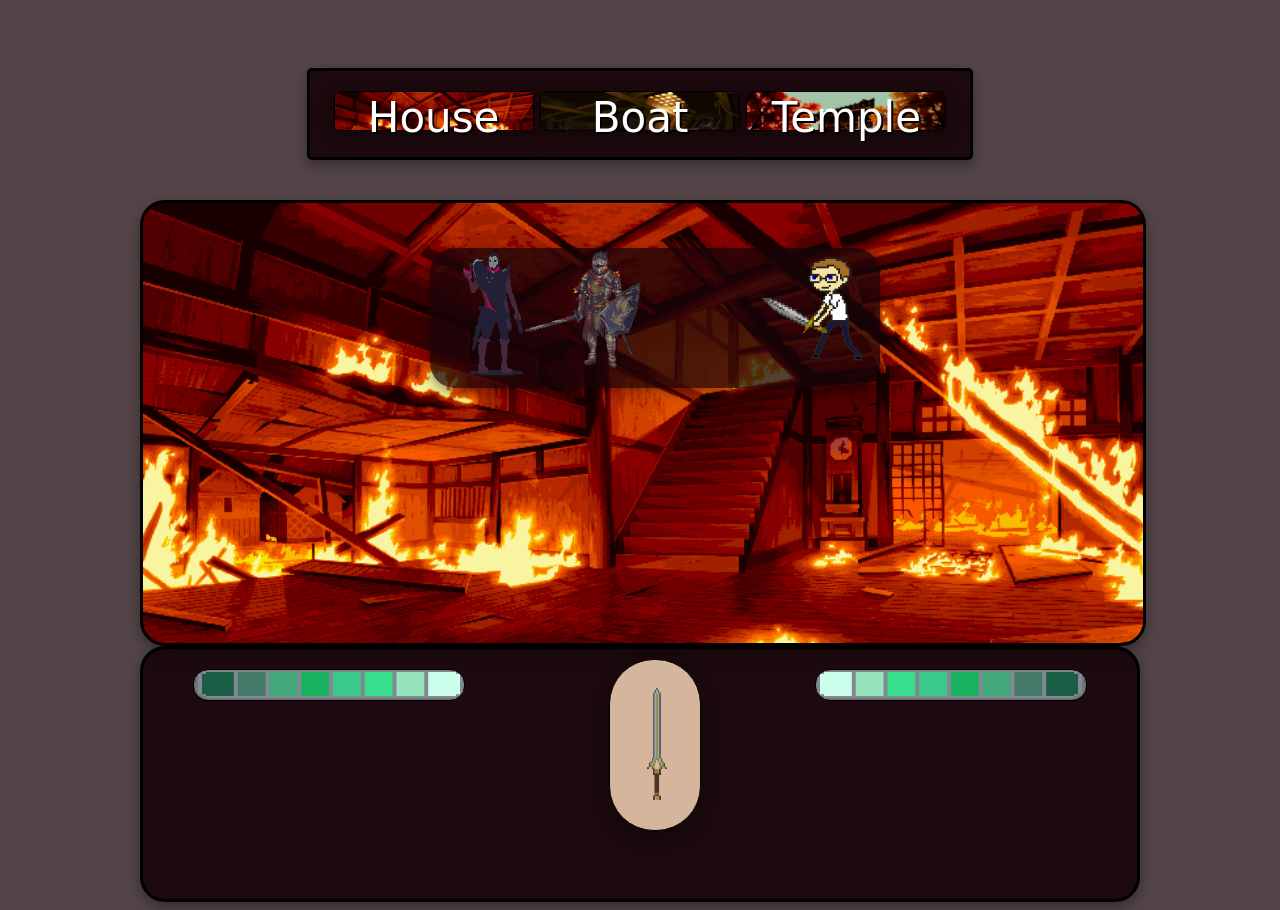
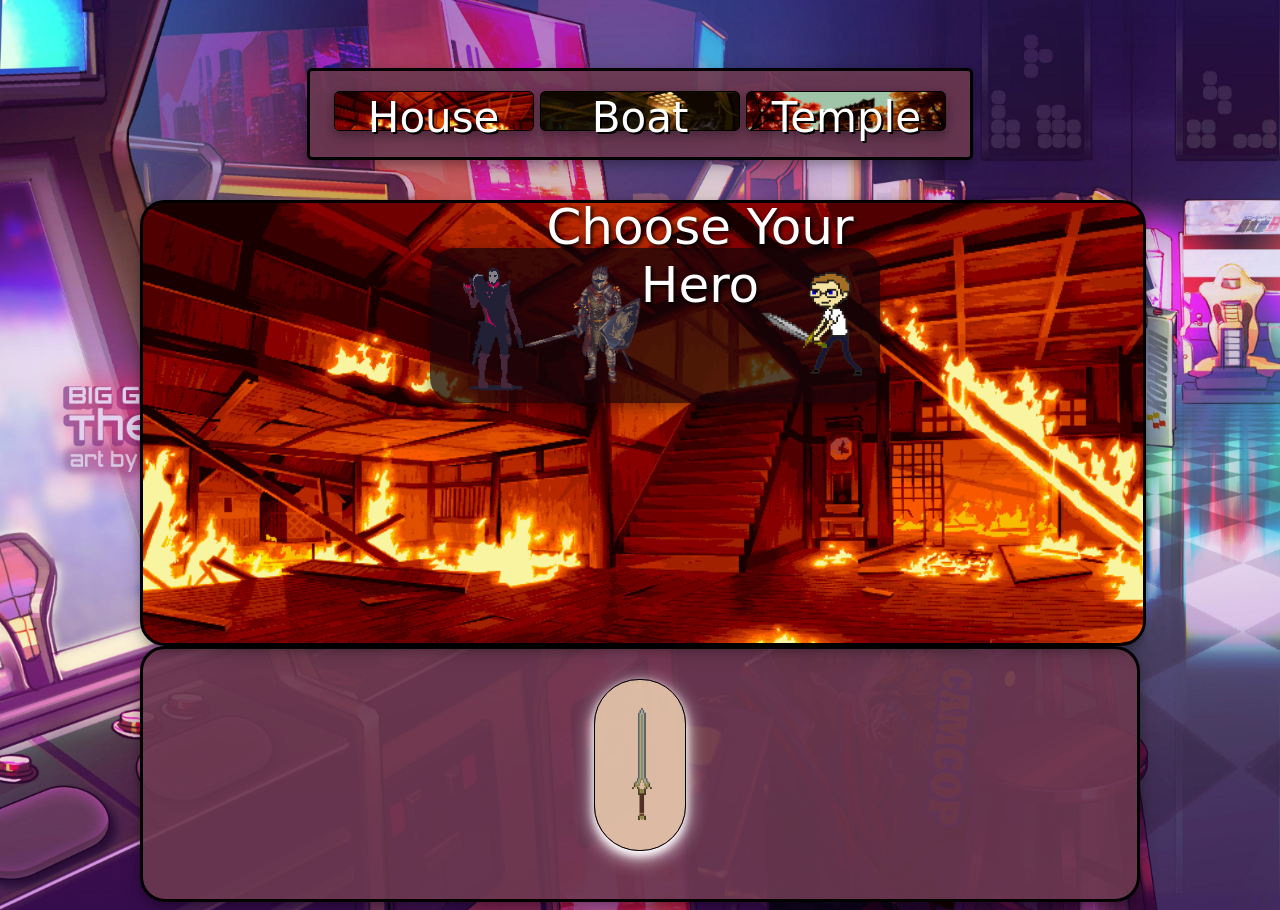
Before and after one commit to mtgeddes/rpg-game, a plain HTML site: page index.html in a window 1280 px wide. Drawn offline with nearby package versions, Linux system fonts and the light colour scheme; a web font is replaced by a local one.

Commit message:
Added more styling

```diff
--- a/assets/css/style.css
+++ b/assets/css/style.css
@@ -1,6 +1,8 @@
 
 body {
-    background-color: rgba(24, 5, 9, 0.74);
+    background-image: url("../images/backgroundimg.jpg");
+    background-repeat: no-repeat;
+    background-size: cover;
     color: white;
     font-family: 'East Sea Dokdo', cursive;
     font-size: 20px;
@@ -16,7 +18,7 @@ body {
     text-align: center;
     position: relative;
     top: 60px;
-    background-color:  rgba(24, 5, 9, 0.911);
+    background-color:  rgba(107,57,80, 0.911);
     max-width: 620px;
     padding: 20px;
     border: 3px solid black;
@@ -112,8 +114,16 @@ body {
     border-radius: 25px;
     font-size: 72px;
     text-align: center;
+    padding-top: 15px;
 }
 
+#instructions {
+    font-size: 50px;
+    position: absolute;
+    left: 90px;
+    top: -50px;
+    text-shadow: 2px 2px 4px #000000;
+}
 .box3 {
     position: relative;
     left: 600px;
@@ -132,7 +142,6 @@ body {
 }
 
 #herohealth {
-    background-image: url("../images/hpbar8.png");
     background-repeat: no-repeat;
     background-size: 100% 100%;
     position: relative;
@@ -143,11 +152,11 @@ body {
     height: 30px;
     float: left;
     border-radius: 15px;
-    border: 1px solid black;
+
 }
 
 #enemyhealth {
-    background-image: url("../images/hpbar8.png");
+
     background-repeat: no-repeat;
     transform: scaleX(-1);
     background-size: 100% 100%;
@@ -159,7 +168,7 @@ body {
     height: 30px;
     float: right;
     border-radius: 15px;
-    border: 1px solid black;
+
 }
 
 .attack {
@@ -173,15 +182,21 @@ body {
     width: 100%;
     height: 170px;
     position: relative;
-    left: 15px;
-    top: 10px;
-    box-shadow: 0 4px 8px 0 rgba(0, 0, 0, 0.2), 0 6px 20px 0 rgba(0, 0, 0, 0.19);
+    left: 0px;
+    top: 30px;
+    box-shadow: 0 4px 8px 0 white, 0 6px 20px 0 white;
     border-radius: 45px;
     border: 1px solid black;
+
+}
+
+.attack:hover {
+    background-color:  rgba(255, 207, 167, 0.911);
+    box-shadow: 0 4px 8px 0 black, 0 6px 20px 0 black;
 }
 
 .console {
-    background-color:  rgba(24, 5, 9, 0.911);
+    background-color:  rgba(107,57,80, 0.911);
     max-width: auto;
     border: 3px solid black;
     box-shadow: 0 4px 8px 0 rgba(0, 0, 0, 0.2), 0 6px 20px 0 rgba(0, 0, 0, 0.19);
--- a/assets/javascript/game.js
+++ b/assets/javascript/game.js
@@ -6,9 +6,9 @@ $(document).ready(function() {
     var p4 = {hp: 160, ap: 6, cAp: 8};
 
     //Holds picks
-    var hero = []
-    var enemy = []
-    var kills = []
+    var hero = [];
+    var enemy = [];
+    var kills = [];
 
     //Updates enemy health bar depending on health left.
     var checkEnemyHp = function () {
@@ -24,7 +24,7 @@ $(document).ready(function() {
         else if (enemy[0].hp <= 40 && enemy[0].hp >= 0) {
             $("#enemyhealth").css({"background-image": 'url("assets/images/hpbar1.png")', "transform": "scaleX(-1)"});
         }
-    }
+    };
 
     //Updates user health bar depending on health left.
     var checkUserHp = function () {
@@ -40,49 +40,49 @@ $(document).ready(function() {
         else if (hero[0].hp <= 40 && hero[0].hp >= 0) {
             $("#herohealth").css({"background-image": 'url("assets/images/hpbar1.png")'});
         }
-    }
+    };
 
     //Attack function to cause characters to fight
     var attack = function () {
         enemy[0].hp = enemy[0].hp - hero[0].ap;
         hero[0].hp = hero[0].hp - enemy[0].cAp;
-        hero[0].ap = hero[0].ap + 6
+        hero[0].ap = hero[0].ap + 6;
         checkEnemyHp();
         checkUserHp();
-    }
+    };
 
     //Click to make characters fight
     $(".attack").click(function() {
         if (hero[0].hp <= 0) {
-            $(".box2").text("You lose!")
+            $(".box2").text("You lose!")  ;
         }
         else if (kills.length === 3) {
-            $(".box2").text("You win!")
-            $("#enemyinfo").text("")
+            $(".box2").text("You win!");
+            $("#enemyinfo").text("");
         }
         else if (enemy.length === 0) {
-            $("#enemyinfo").text("Choose an opponent")
+            $("#enemyinfo").text("Choose an opponent");
         }
         else {
             attack();
-            $("#heroinfo").text("Hero HP: " + hero[0].hp + ". You attack for " + hero[0].ap)
-            $("#enemyinfo").text("Enemy HP: " + enemy[0].hp + ". Enemy attacks for " + enemy[0].cAp)
+            $("#heroinfo").text("Hero HP: " + hero[0].hp + ". You attack for " + hero[0].ap);
+            $("#enemyinfo").text("Enemy HP: " + enemy[0].hp + ". Enemy attacks for " + enemy[0].cAp);
              if (enemy[0].hp <= 0) {
                 enemy = [];
-                kills.push("X")
-                $(".hide").hide()
-                $("#enemyinfo").text("Dead. Choose your next opponent")
-                $(".hidden").show()
+                kills.push("X");
+                $(".hide").hide();
+                $("#enemyinfo").text("Dead. Choose your next opponent");
+                $(".hidden").show();
                 $("#enemyhealth").css({"background-image": 'url("assets/images/hpbar0.png")', "transform": "scaleX(-1)"});
                 if (hero[0].hp <= 0) {
-                    $(".box2").text("You lose!")
-                    $("#enemyinfo").text("")
-                    $("#heroinfo").text("")
+                    $(".box2").text("You lose!");
+                    $("#enemyinfo").text("");
+                    $("#heroinfo").text("");
                     $("#herohealth").css({"background-image": 'url("assets/images/hpbar0.png")'});
                 }
                 else if (kills.length === 3) {
-                    $(".box2").text("You win!")
-                    $("#enemyinfo").text("")
+                    $(".box2").text("You win!");
+                    $("#enemyinfo").text("");
                 }
             }
         }
@@ -92,52 +92,55 @@ $(document).ready(function() {
     $("article").click(function() {
         var chosen = $(this);
         var enemyHp = function () {
-            $("#enemyinfo").text("Enemy HP: " + enemy[0].hp)
+            $("#enemyinfo").text("Enemy HP: " + enemy[0].hp);
         }
         var heroHp = function () {
-            $("#heroinfo").text("Hero HP: " + hero[0].hp)
+            $("#heroinfo").text("Hero HP: " + hero[0].hp);
         }
 
         if (hero.length === 0) {
-            chosen.appendTo(".herobox")
+            chosen.appendTo(".herobox");
+            chosen.removeClass("notpicked");
+            $("#herohealth").css({"background-image": 'url("assets/images/hpbar8.png")'});
             if (chosen.hasClass("p1")) {
-                hero.push(p1)
+                hero.push(p1);
                 heroHp();
             }
             else if (chosen.hasClass("p2")) {
-                hero.push(p2)
+                hero.push(p2);
                 heroHp();
             }
             else if (chosen.hasClass("p3")) {
-                hero.push(p3)
+                hero.push(p3);
                 heroHp();
             }
             else if (chosen.hasClass("p4")) {
-                hero.push(p4)
+                hero.push(p4);
                 heroHp();
             }
+            $("#instructions").text("Choose your enemy");
         }
 
-        else if (enemy.length === 0) {
-            chosen.appendTo(".enemybox")
-            chosen.addClass("hide")
+        else if (enemy.length === 0 && chosen.hasClass("notpicked")) {
+            chosen.appendTo(".enemybox");
+            chosen.addClass("hide");
             $("#enemyhealth").css({"background-image": 'url("assets/images/hpbar8.png")', "transform": "scaleX(-1)"});
-            $(".hidden").hide()
+            $(".hidden").hide();
 
             if (chosen.hasClass("p1")) {
                 enemy.push(p1);
                 enemyHp();
             }
             else if (chosen.hasClass("p2")) {
-                enemy.push(p2)
+                enemy.push(p2);
                 enemyHp();
             }
             else if (chosen.hasClass("p3")) {
-                enemy.push(p3)
+                enemy.push(p3);
                 enemyHp();
             }
             else if (chosen.hasClass("p4")) {
-                enemy.push(p4)
+                enemy.push(p4);
                 enemyHp();
             }
         }
--- a/index.html
+++ b/index.html
@@ -37,10 +37,11 @@
         <div id="enemyinfo"></div>
         <div class="attack"></div>
         <div class="box2 hidden">
-            <article class="p1"></article>
-            <article class="p2"></article>
-            <article class="p3"></article>
-            <article class="p4"></article>
+            <box id=instructions>Choose Your Hero</box>
+            <article class="p1 notpicked"></article>
+            <article class="p2 notpicked"></article>
+            <article class="p3 notpicked"></article>
+            <article class="p4 notpicked"></article>
         </div>
     </div>
 </div>
```
Also changed, not shown: assets/images/backgroundimg.jpg (added).
